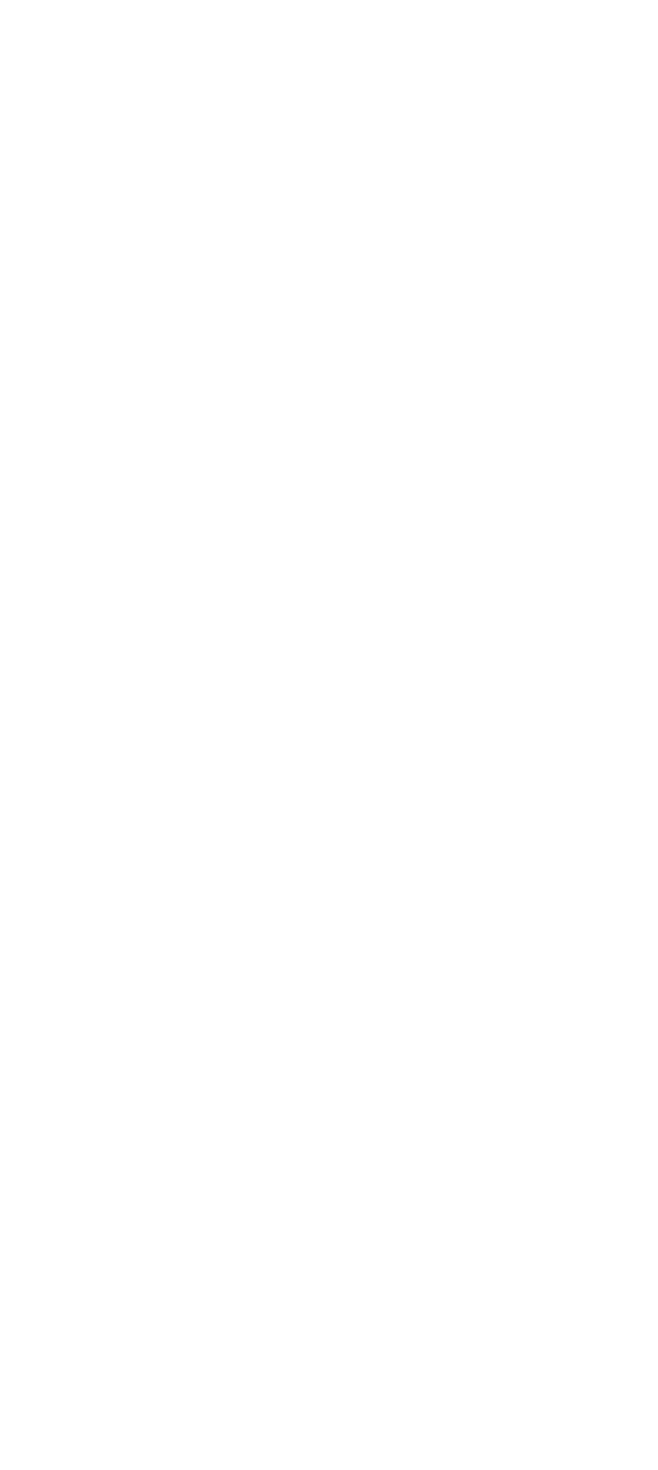
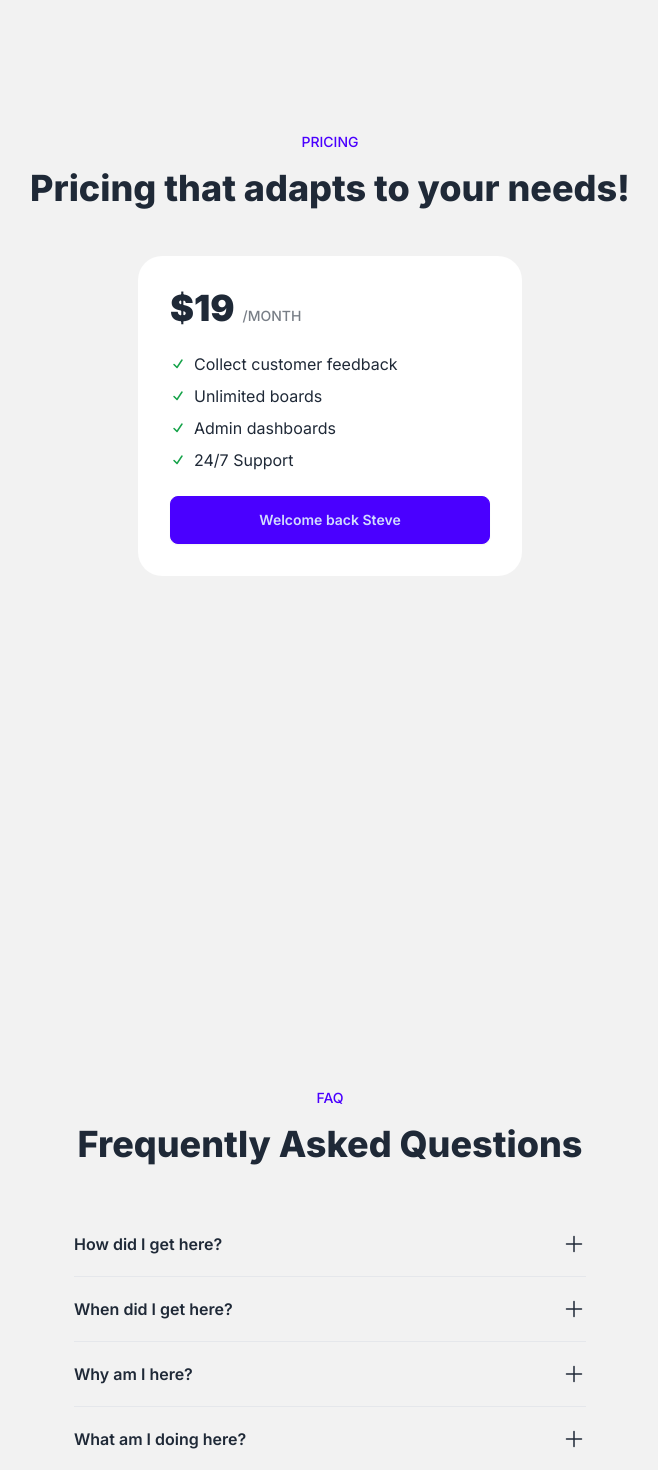
Before and after one commit to SteveLongoria/freak.marketing, a Next.js app: page / in a window 1280 px wide. Shown: the part 700-2170 px from the top of the page, without its empty margins (310-968 px from the left). Before the commit the page ends 800 px from the top, so only its background shows below. Built offline with nearby package versions, Linux system fonts and the light colour scheme.

Commit message:
polish homepage

```diff
--- a/app/components/ButtonLogin.js
+++ b/app/components/ButtonLogin.js
@@ -1,9 +1,12 @@
 import Link from "next/link";
 
-const ButtonLogin = ({ isLoggedIn, name }) => {
+const ButtonLogin = ({ isLoggedIn, name, extraStyle }) => {
   if (isLoggedIn) {
     return (
-      <Link href="/dashboard" className="btn btn-primary">
+      <Link
+        href="/dashboard"
+        className={`btn btn-primary ${extraStyle ? extraStyle : ""}`}
+      >
         Welcome back {name}{" "}
       </Link>
     );
--- /dev/null
+++ b/app/components/FAQListItem.js
@@ -0,0 +1,53 @@
+"use client";
+
+import { useState } from "react";
+
+const FAQListItem = ({ qa }) => {
+  const [isOpen, setIsOpen] = useState(false);
+  return (
+    <li key={qa.question}>
+      {/* 1. Question (clickable) */}
+      <button
+        className="py-5 font-semibold border-b w-full text-left flex items-center justify-between"
+        onClick={() => setIsOpen(!isOpen)}
+      >
+        <p>{qa.question}</p>
+
+        {isOpen ? (
+          <svg
+            xmlns="http://www.w3.org/2000/svg"
+            fill="none"
+            viewBox="0 0 24 24"
+            strokeWidth={1.5}
+            stroke="currentColor"
+            className="size-6"
+          >
+            <path strokeLinecap="round" strokeLinejoin="round" d="M5 12h14" />
+          </svg>
+        ) : (
+          <svg
+            xmlns="http://www.w3.org/2000/svg"
+            fill="none"
+            viewBox="0 0 24 24"
+            strokeWidth={1.5}
+            stroke="currentColor"
+            className="size-6"
+          >
+            <path
+              strokeLinecap="round"
+              strokeLinejoin="round"
+              d="M12 4.5v15m7.5-7.5h-15"
+            />
+          </svg>
+        )}
+      </button>
+
+      {/* 2. Answer */}
+      <div className={`${isOpen ? "block" : "hidden"} mt-3 mb-6 opacity-90`}>
+        {qa.answer}
+      </div>
+    </li>
+  );
+};
+
+export default FAQListItem;
--- a/app/layout.js
+++ b/app/layout.js
@@ -10,7 +10,7 @@
 
 export default function RootLayout({ children }) {
   return (
-    <html lang="en">
+    <html lang="en" data-theme="light" className="scroll-smooth">
       <body className={inter.className}>{children}</body>
     </html>
   );
--- a/app/page.js
+++ b/app/page.js
@@ -1,4 +1,5 @@
 import ButtonLogin from "./components/ButtonLogin";
+import FAQListItem from "./components/FAQListItem";
 
 export default function Home() {
   const isLoggedIn = true;
@@ -6,19 +7,24 @@
 
   return (
     <main>
+      {/* HEADER */}
       <section className="bg-base-200">
         <div className="max-w-3xl mx-auto flex justify-between items-center px-8 py-2">
           <div className="font-bold">Freak.Marketing</div>
-          <div className="space-x-4 max-md: hidden">
-            <a className="link link-hover">Pricing</a>
-            <a className="link link-hover">FAQ</a>
+          <div className="space-x-4">
+            <a className="link link-hover" href="#pricing">
+              Pricing
+            </a>
+            <a className="link link-hover" href="#faq">
+              FAQ
+            </a>
           </div>
           <div>
             <ButtonLogin isLoggedIn={isLoggedIn} name={name} />
           </div>
         </div>
       </section>
-
+      {/* HERO */}
       <section className="text-center py-32 px-8 max-w-3xl mx-auto">
         <h1 className="text-4xl lg:text-5xl font-extrabold mb-6">
           Collect customer feedback to build better products
@@ -30,6 +36,81 @@
 
         <ButtonLogin isLoggedIn={isLoggedIn} name={name} />
       </section>
+
+      {/* PRICING */}
+      <section className="bg-base-200 py-32" id="pricing">
+        <div className="py-32 px-8 max-w-3xl mx-auto">
+          <p className="text-sm uppercase font-medium text-center text-primary mb-4">
+            Pricing
+          </p>
+          <h2 className="ext-3xl lg:text-4xl font-extrabold mb-12 text-center">
+            Pricing that adapts to your needs!
+          </h2>
+          <div className="p-8 bg-base-100 max-w-96 rounded-3xl mx-auto space-y-6">
+            <div className="flex gap-2 items-baseline">
+              <div className="text-4xl font-black">$19</div>
+              <div className="uppercase text-sm font-medium opacity-60">
+                /month
+              </div>
+            </div>
+
+            {/* FEATURES */}
+            <ul className="space-y-2">
+              {[
+                "Collect customer feedback",
+                "Unlimited boards",
+                "Admin dashboards",
+                "24/7 Support",
+              ].map((priceItem) => (
+                <li className="flex gap-2 items-center" key={priceItem}>
+                  <svg
+                    xmlns="http://www.w3.org/2000/svg"
+                    viewBox="0 0 16 16"
+                    fill="currentColor"
+                    className="size-4 text-green-600 size-4"
+                  >
+                    <path
+                      fillRule="evenodd"
+                      d="M12.416 3.376a.75.75 0 0 1 .208 1.04l-5 7.5a.75.75 0 0 1-1.154.114l-3-3a.75.75 0 0 1 1.06-1.06l2.353 2.353 4.493-6.74a.75.75 0 0 1 1.04-.207Z"
+                      clipRule="evenodd"
+                    />
+                  </svg>
+                  {priceItem}
+                </li>
+              ))}
+            </ul>
+
+            <ButtonLogin
+              isLoggedIn={isLoggedIn}
+              name={name}
+              extraStyle="w-full"
+            />
+          </div>
+        </div>
+      </section>
+
+      {/* FAQ */}
+
+      <section className="bg-base-200 py-32" id="faq">
+        <div className="py-32 px-8 max-w-3xl mx-auto">
+          <p className="text-sm uppercase font-medium text-center text-primary mb-4">
+            FAQ
+          </p>
+          <h2 className="ext-3xl lg:text-4xl font-extrabold mb-12 text-center">
+            Frequently Asked Questions
+          </h2>
+          <ul className="max-w-lg mx-auto">
+            {[
+              { question: "How did I get here?", answer: "Answer 1" },
+              { question: "When did I get here?", answer: "Answer 2" },
+              { question: "Why am I here?", answer: "Answer 3" },
+              { question: "What am I doing here?", answer: "Answer 4" },
+            ].map((qa) => (
+              <FAQListItem key={qa.question} qa={qa} />
+            ))}
+          </ul>
+        </div>
+      </section>
     </main>
   );
 }
```
Also changed, not shown: .eslintrc.json.
